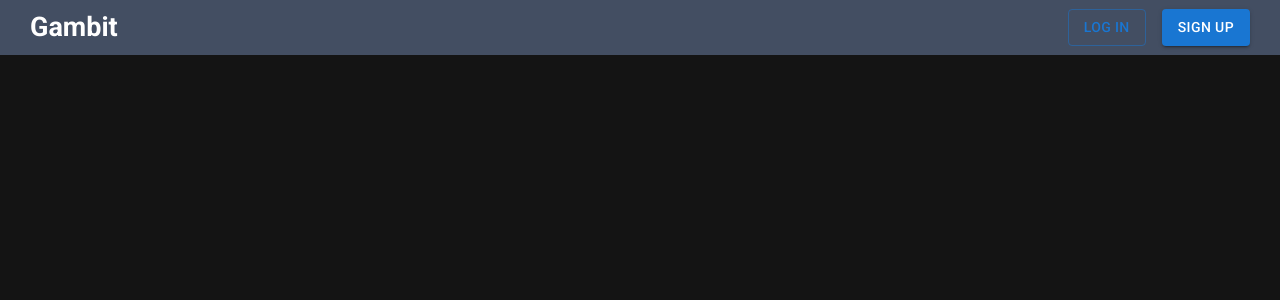
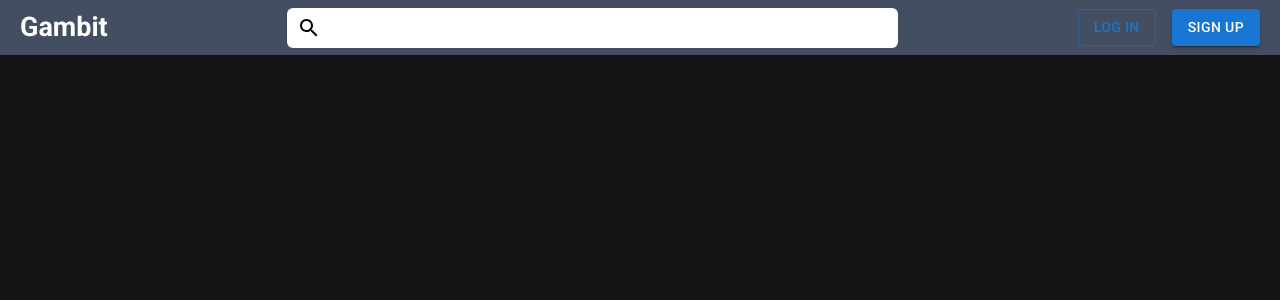
Before and after one commit to rerenan/gambit-front, a React (Create React App) app: page / in a window 1280 px wide. Shown: the top 300 px of the page. Built offline with nearby package versions, Linux system fonts and the light colour scheme.

Commit message:
feat: search box basic layout

```diff
--- a/src/components/CreatePost/CreatePost.js
+++ b/src/components/CreatePost/CreatePost.js
@@ -1,5 +1,5 @@
 import styled from "styled-components"
-import { FilledInput } from '@mui/material';
+import { FilledInput, Input } from '@mui/material';
 import Avatar from '@mui/material/Avatar';
 import FormControl from "@mui/material/FormControl";
 import { useForm } from "react-hook-form";
@@ -49,13 +49,14 @@ export default function CreatePost({token, getPosts, username, profileImage}) {
             <Avatar className="avatar" src={profileImage} />
             <form onSubmit={handleSubmit(send)}>
             <FormControl fullWidth>
-            <FilledInput
+            <Input
                 className="input-text"
                 {...register("text", {required: true})}
                 placeholder="Share Your EXP"
                 multiline
                 value={text}
                 onChange={handleTextOnChange}
+                disableUnderline
             />
             </FormControl>
             <IconButton disabled={disabled}  type="submit" className="sendButton"><SendRoundedIcon/></IconButton>
@@ -76,11 +77,10 @@ const Container = styled.div`
     background-color: #131720;
     .input-text {
         color: white;
-        margin-left: 10px;
+        margin-left: 15px;
         line-height: normal;
     }
     .avatar {
-        margin-top: 15px;
         width: 50px;
         height: 50px;
     }
@@ -88,12 +88,13 @@ const Container = styled.div`
         display: flex;
         width: 100%;
         height: auto;
+        align-items: center;
     }
     .sendButton {
         color: white;
         position: absolute;
         right: 20px;
-        bottom: 30px;
+        bottom: 35px;
     }
 
 `
--- a/src/components/Header/Header.js
+++ b/src/components/Header/Header.js
@@ -10,6 +10,8 @@ import MenuItem from "@mui/material/MenuItem";
 import ListItemIcon from "@mui/material/ListItemIcon";
 import Divider from "@mui/material/Divider";
 import Logout from "@mui/icons-material/Logout";
+import Input from "@mui/material/Input";
+import SearchIcon from '@mui/icons-material/Search';
 
 export default function Header({ logged, user }) {
   const [anchorEl, setAnchorEl] = useState(null);
@@ -104,6 +106,16 @@ export default function Header({ logged, user }) {
   return (
     <Container>
       <h1>Gambit</h1>
+      <SearchBox>
+      <SearchIcon sx={{
+        color: "black",
+        marginRight: 0.5
+      }}/>
+        <Input
+            className="input-text"
+            disableUnderline
+        />
+      </SearchBox>
       {renderButtons()}
     </Container>
   );
@@ -117,13 +129,33 @@ const Container = styled.div`
   width: 100%;
   height: 55px;
   background-color: #434e62;
+
   display: flex;
   justify-content: space-between;
   align-items: center;
-  padding: 0px 30px;
+  padding: 0px 20px;
 
   h1 {
     font-size: 27px;
     font-weight: 700;
   }
 `;
+const SearchBox = styled.div`
+  display: flex;
+  justify-content: center;
+  align-items: center;
+  width: 611px;
+  height: 40px;
+  background-color: white;
+  padding: 0px 10px;
+  border-radius: 6px;
+  position: relative;
+  .input-text {
+
+      width: 100%;
+      height: 100%;
+      font-size: 20px;
+      margin-right: 0px;
+
+    }
+`
```
